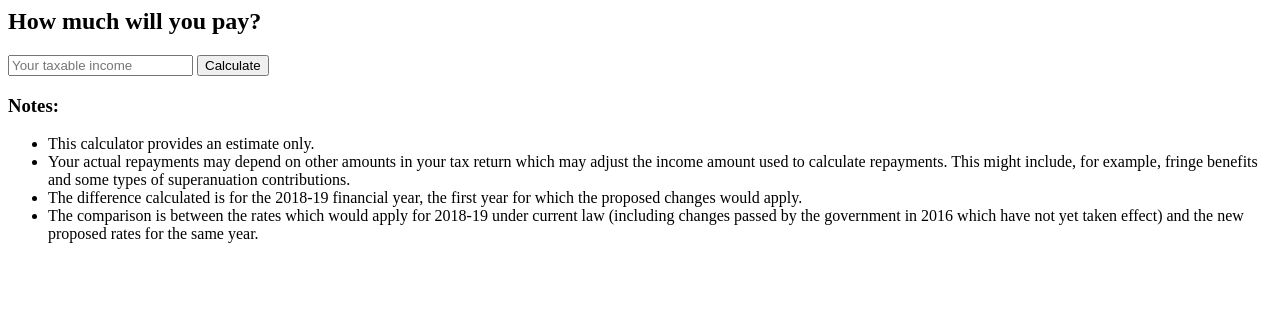
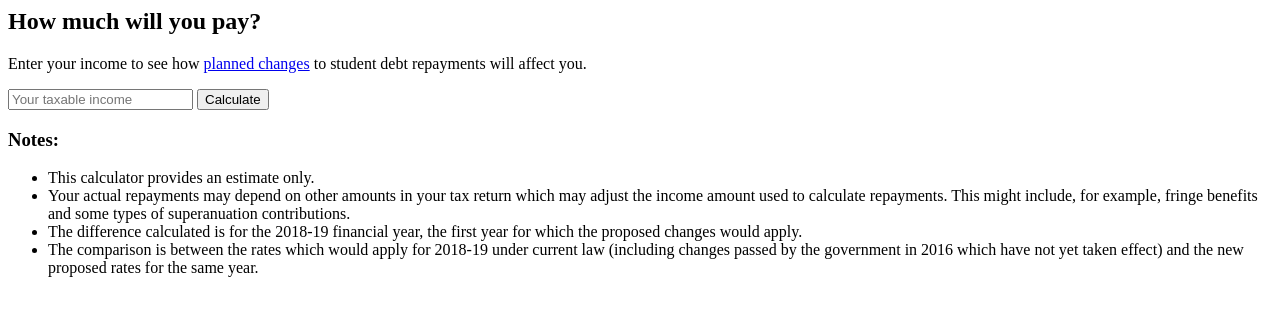
Before and after one commit to abcnews/interactive-help-repayment, a website: page src/card.hbs in a window 1280 px wide. Drawn offline with nearby package versions, Linux system fonts and the light colour scheme; files that its build step writes are made by us from their sources.

Commit message:
Add explanation

```diff
--- a/package.json
+++ b/package.json
@@ -1,6 +1,6 @@
 {
   "name": "interactive-help-repayment",
-  "version": "1.0.4",
+  "version": "1.1.0",
   "description": "A repayment calculator for HELP debt changes proposed for 2017 budget.",
   "license": "MIT",
   "private": true,
--- a/src/card.hbs
+++ b/src/card.hbs
@@ -1,6 +1,7 @@
 <div class="card" id="help-container">
 	<div class="inner">
 		<h2>How much will you pay?</h2>
+		<p>Enter your income to see how <a href="/news/2017-05-02/how-uni-changes-affect-you/8488444" title="University funding: How will the Government's proposed changes affect you?">planned changes</a> to student debt repayments will affect you.</p>
 		<div>
 			<div>
 				<input class="form-control" type="text" placeholder="Your taxable income" id="help-taxable-income">
```
